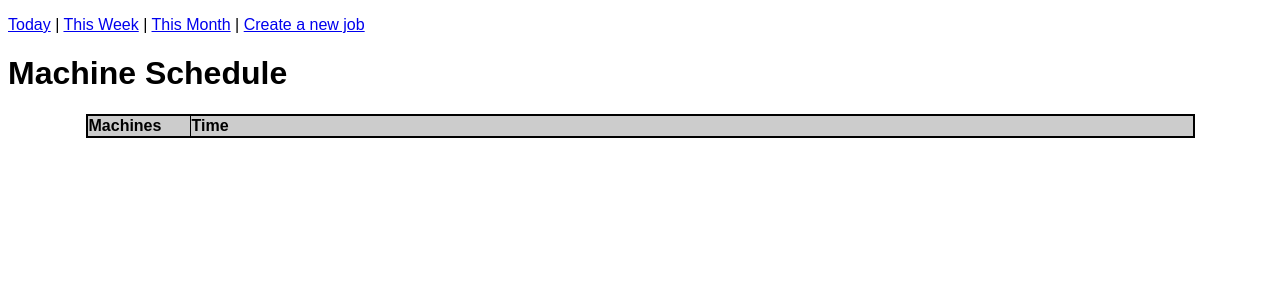
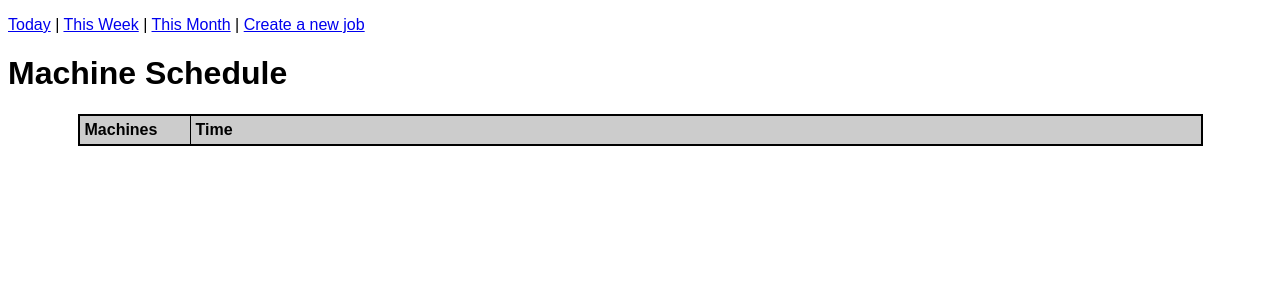
Before and after one commit to akester/sched, a PHP site: page / in a window 1280 px wide. Shown: the top 300 px of the page. Run offline with PHP 8.4, Linux system fonts and the light colour scheme; data that the repository does not hold is empty.

Commit message:
css: updaint style for tables

```diff
--- a/css/main.css
+++ b/css/main.css
@@ -3,13 +3,14 @@ body {
 }
 
 table {
-    margin: 0px auto;
+    margin: 3px auto;
     border: 2px solid;
     border-collapse: collapse;
 }
 
-td, tr {
+td, tr, th {
     border: 1px solid;
+    padding: 5px;
 }
 
 td.machineColumn {
@@ -37,3 +38,13 @@ tr.heading {
 .jobBox.warn {
     background-color: #FFFF00;
 }
+
+.jobRow {
+}
+
+.jobRow.ok {
+    background-color: #00FF00;
+}
+.jobRow.warn {
+    background-color: #FFFF00;
+}
```
